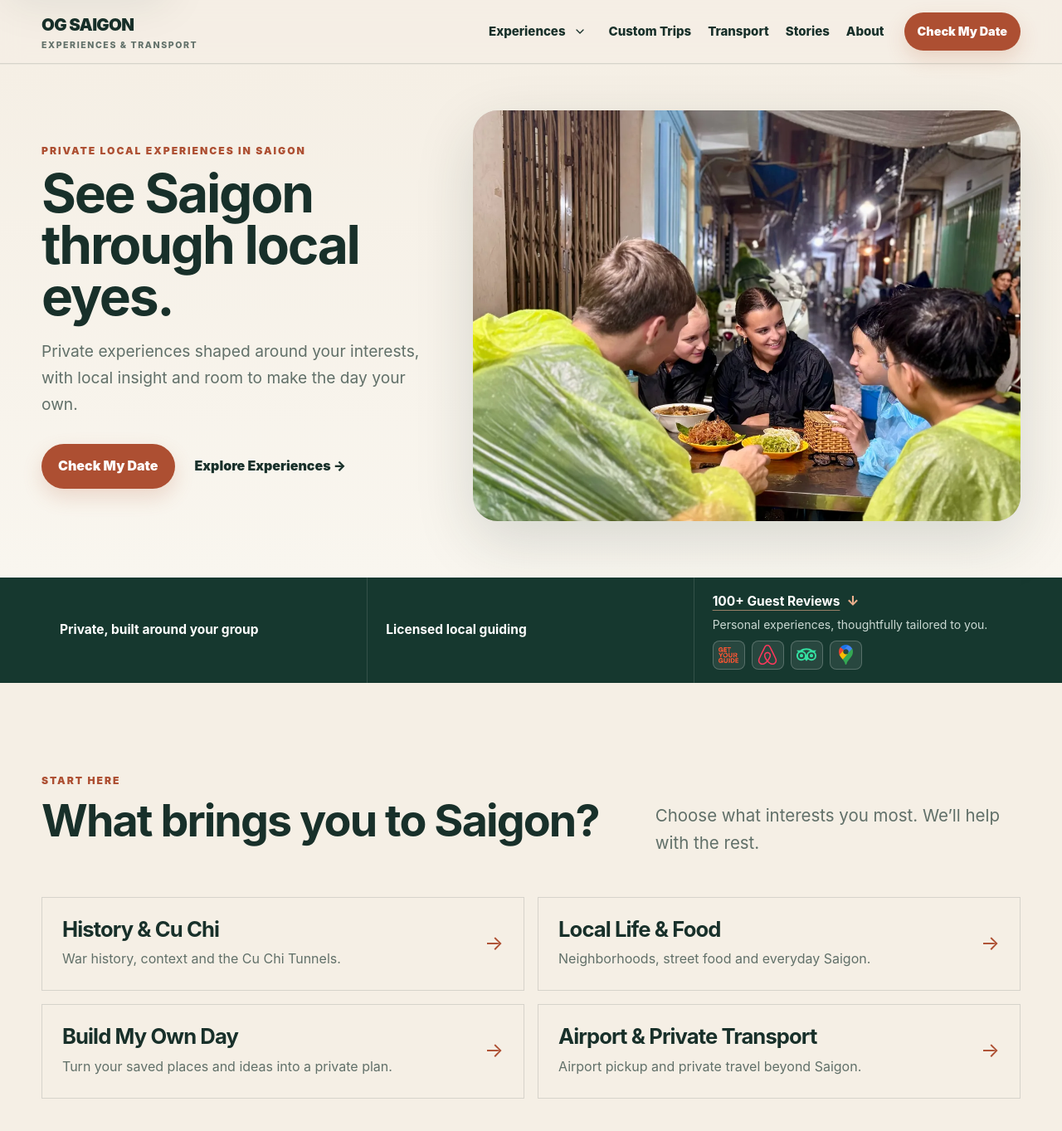
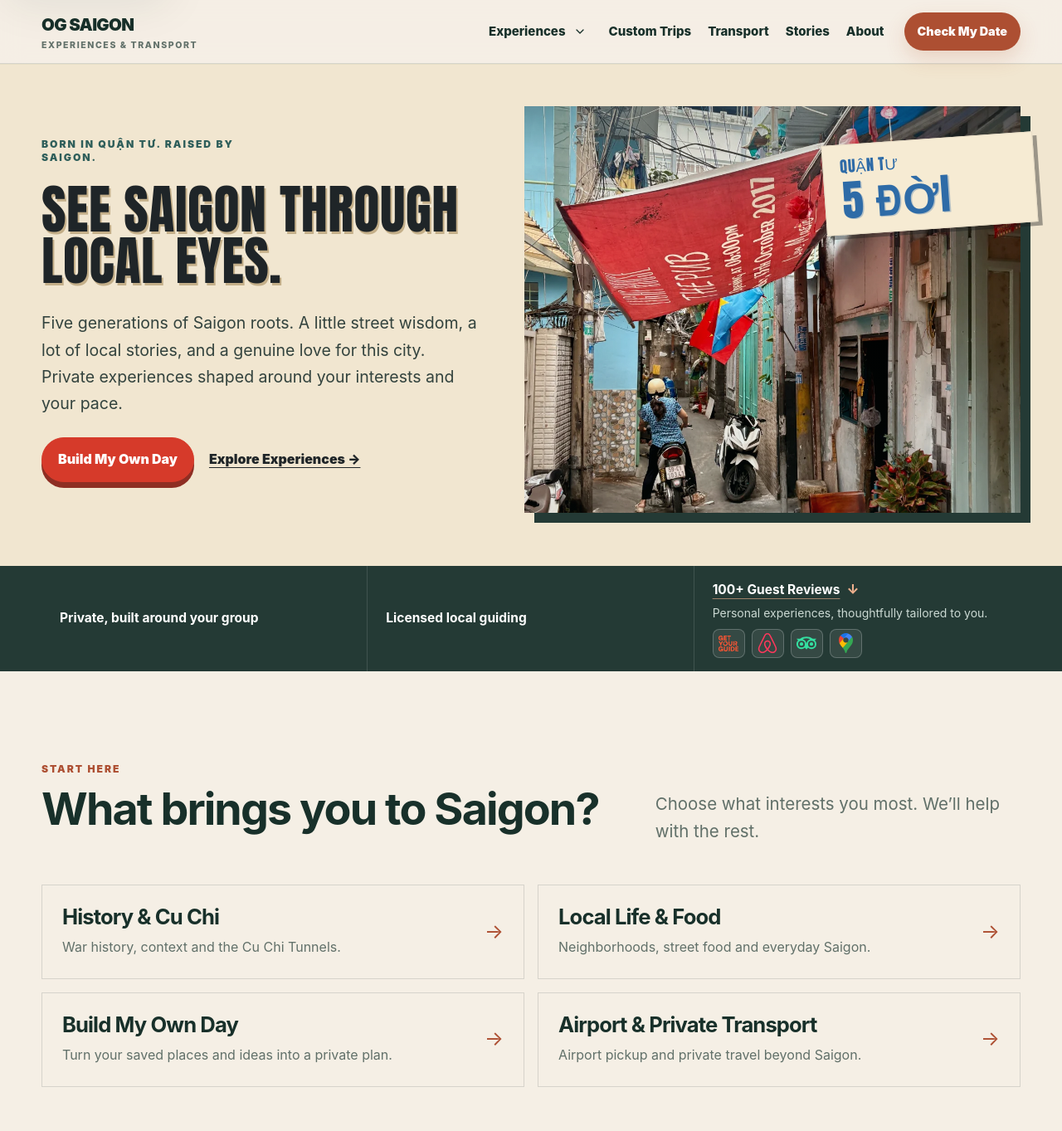
Before and after one commit to DSG2025/DSG2025.github.io, a Jekyll site: the page built from index.html, in a window 1280 px wide and 1400 px high. Shown: the top 1363 px of the window at 83% size. Built offline with Jekyll 4.4.1, drawn with Linux system fonts in a browser that asks for light colours.

Commit message:
Stage OG Saigon V2 homepage Hero A voice and visual tokens (design review only)

```diff
--- a/assets/css/home-v2.css
+++ b/assets/css/home-v2.css
@@ -992,3 +992,103 @@ body.home-v2 .trust-review .trust-review-heading strong {
     padding: 4px 0;
   }
 }
+
+
+/* OG SAIGON V2 STAGE 1 | Scoped homepage Hero A preview, no shared-site changes. */
+body.home-v2.og-v2-stage1 #home-intro {
+ --cream:#f1e6d0; --paper:#f7edda; --ink:#1f2528; --forest:#243a35;
+ --rust:#b65d42; --chili:#d63a2a; --signboard-blue:#2e6ba7; --muted:#394d49;
+ background:var(--cream);
+}
+body.home-v2.og-v2-stage1 #home-hero {padding:clamp(32px,4vw,58px) 0 clamp(40px,5vw,72px);background:var(--cream)}
+body.home-v2.og-v2-stage1 #home-hero .hero-grid {
+ grid-template-columns:minmax(0,.94fr) minmax(0,1.06fr);grid-template-areas:"intro media" "body media";
+ column-gap:clamp(28px,4vw,64px);row-gap:14px;align-items:center
+}
+body.home-v2.og-v2-stage1 #home-hero .hero-intro {align-self:end}
+body.home-v2.og-v2-stage1 #home-hero .hero-body {align-self:start}
+body.home-v2.og-v2-stage1 #home-hero .og-v2-origin {
+ color:#2e5e5a;letter-spacing:.16em;font-weight:900;line-height:1.35;
+ max-width:31ch;margin-bottom:24px
+}
+body.home-v2.og-v2-stage1 #home-hero .hero-intro h1 {
+ color:var(--ink);font-family:"Barber Complete",Impact,"Arial Narrow",sans-serif;
+ font-size:clamp(3.15rem,5vw,5.4rem);line-height:.96;letter-spacing:.008em;
+ text-wrap:balance;text-transform:uppercase;max-width:560px;margin:0;
+ text-shadow:2px 3px 0 #c4af89
+}
+body.home-v2.og-v2-stage1 #home-hero .hero-lead {
+ color:#33433e;font-size:clamp(1.05rem,1.55vw,1.22rem);max-width:540px;
+ line-height:1.66;margin:14px 0 0
+}
+body.home-v2.og-v2-stage1 #home-hero .hero-actions {margin:24px 0 0;gap:18px}
+body.home-v2.og-v2-stage1 #home-hero .hero-actions .primary {
+ background:var(--chili);color:#fff;border-color:var(--chili);
+ box-shadow:0 7px 0 #8e2e23
+}
+body.home-v2.og-v2-stage1 #home-hero .hero-actions .primary:hover {
+ background:#b93527;border-color:#b93527;
+ transform:translateY(2px);box-shadow:0 5px 0 #8e2e23
+}
+body.home-v2.og-v2-stage1 #home-hero .hero-actions .primary:focus-visible {
+ outline:3px solid var(--ink);outline-offset:5px
+}
+body.home-v2.og-v2-stage1 #home-hero .hero-secondary-link {
+ color:var(--ink);text-decoration:underline;text-underline-offset:4px
+}
+body.home-v2.og-v2-stage1 #home-hero .hero-media {
+ min-width:0;position:relative;align-self:stretch
+}
+body.home-v2.og-v2-stage1 #home-hero .hero-picture {
+ display:block;height:100%;min-height:490px;aspect-ratio:auto;
+ border-radius:0;box-shadow:12px 12px 0 #243a35;
+ background:#b9ae93;overflow:hidden
+}
+body.home-v2.og-v2-stage1 #home-hero .hero-picture img {
+ width:100%;height:100%;object-fit:cover;object-position:50% 38%;
+ filter:saturate(.88) contrast(1.06)
+}
+body.home-v2.og-v2-stage1 #home-hero .hero-picture::after {
+ content:"";position:absolute;inset:0;pointer-events:none;
+ background:linear-gradient(180deg,rgba(15,45,39,.22),transparent 32%,rgba(15,45,39,.12))
+}
+body.home-v2.og-v2-stage1 #home-hero .og-v2-stamp {
+ position:absolute;top:8%;right:-3%;z-index:2;width:min(255px,58%);
+ padding:16px 20px 14px;transform:rotate(-4deg);
+ background:#f6ebd3;color:var(--signboard-blue);border:1px solid #e7dcc6;
+ box-shadow:5px 5px 0 rgba(25,29,28,.4);
+ font-family:Impact,"Arial Narrow",sans-serif;line-height:1;text-align:left
+}
+body.home-v2.og-v2-stage1 #home-hero .og-v2-stamp span {
+ display:block;font-size:clamp(.9rem,1.5vw,1.15rem);letter-spacing:.03em
+}
+body.home-v2.og-v2-stage1 #home-hero .og-v2-stamp strong {
+ display:block;font-size:clamp(2.25rem,4vw,3.5rem);letter-spacing:.035em;
+ margin-top:7px;text-shadow:1.5px 1px rgba(46,107,167,.32)
+}
+@media(max-width:920px){
+ body.home-v2.og-v2-stage1 #home-hero .hero-grid{
+ grid-template-columns:minmax(0,1fr);grid-template-areas:"intro" "body" "media";gap:18px
+ }
+ body.home-v2.og-v2-stage1 #home-hero .hero-media{margin:20px 12px 0 0}
+ body.home-v2.og-v2-stage1 #home-hero .hero-picture{
+ height:auto;min-height:0;aspect-ratio:4/3
+ }
+}
+@media(max-width:650px){
+ body.home-v2.og-v2-stage1 #home-hero{padding:26px 0 42px}
+ body.home-v2.og-v2-stage1 #home-hero .og-v2-origin{font-size:.82rem;margin-bottom:16px}
+ body.home-v2.og-v2-stage1 #home-hero .hero-intro h1{
+ font-size:clamp(2.75rem,11.5vw,4.3rem);line-height:.98
+ }
+ body.home-v2.og-v2-stage1 #home-hero .hero-lead{font-size:1.06rem;margin-top:10px}
+ body.home-v2.og-v2-stage1 #home-hero .hero-media{margin-top:14px}
+ body.home-v2.og-v2-stage1 #home-hero .hero-picture{aspect-ratio:3/3.2}
+ body.home-v2.og-v2-stage1 #home-hero .og-v2-stamp{
+ width:min(200px,62%);top:6%;right:-2%;padding:12px 15px 11px
+ }
+ body.home-v2.og-v2-stage1 #home-hero .og-v2-stamp strong{font-size:2.3rem}
+}
+@media(prefers-reduced-motion:reduce){
+ body.home-v2.og-v2-stage1 #home-hero .hero-actions .primary{transition:none}
+}
--- a/index.html
+++ b/index.html
@@ -70,7 +70,7 @@ layout: null
       }
     </script>
 </head>
-<body class="home-v2">
+<body class="home-v2 og-v2-stage1">
 <a class="skip-link" href="#main-content">Skip to main content</a>
 {% include site-header.html %}
 <main id="main-content">
@@ -79,18 +79,20 @@ layout: null
 <section class="hero hero-v2" id="home-hero">
 <div class="wrap hero-grid">
 <div class="hero-intro">
-<div class="eyebrow">Private local experiences in Saigon</div>
+<div class="eyebrow og-v2-origin">Born in Quận Tư. Raised by Saigon.</div>
 <h1>See Saigon through local eyes.</h1>
 </div>
 <div class="hero-media">
 <picture class="hero-picture">
-<img alt="OG Saigon guests enjoying a rainy street-food evening with their local host" decoding="async" fetchpriority="high" height="934" loading="eager" src="/assets/images/saigon-rainy-night-food-tour-guests.webp" width="1600"/>
+<!-- Stage 1 placeholder from existing repo. Replace with user's approved 'hem sinh hoat' photo after its optimized assets are added. -->
+<img alt="A neighborhood alley in District 4, Saigon" decoding="async" fetchpriority="high" height="1200" loading="eager" src="/assets/images/district-4-saigon-alley-local-life.webp" width="900"/>
 </picture>
+<div class="og-v2-stamp" aria-label="Quận Tư, five generations"><span>QUẬN TƯ</span><strong>5 ĐỜI</strong></div>
 </div>
 <div class="hero-body">
-<p class="hero-lead">Private experiences shaped around your interests, with local insight and room to make the day your own.</p>
+<p class="hero-lead">Five generations of Saigon roots. A little street wisdom, a lot of local stories, and a genuine love for this city. Private experiences shaped around your interests and your pace.</p>
 <div class="hero-actions">
-<a class="btn primary" href="/custom-trip/#trip-builder">Check My Date</a>
+<a class="btn primary" href="/custom-trip/#trip-builder">Build My Own Day</a>
 <a class="text-link hero-secondary-link" href="/experiences/">Explore Experiences →</a>
 </div>
 </div>
```
